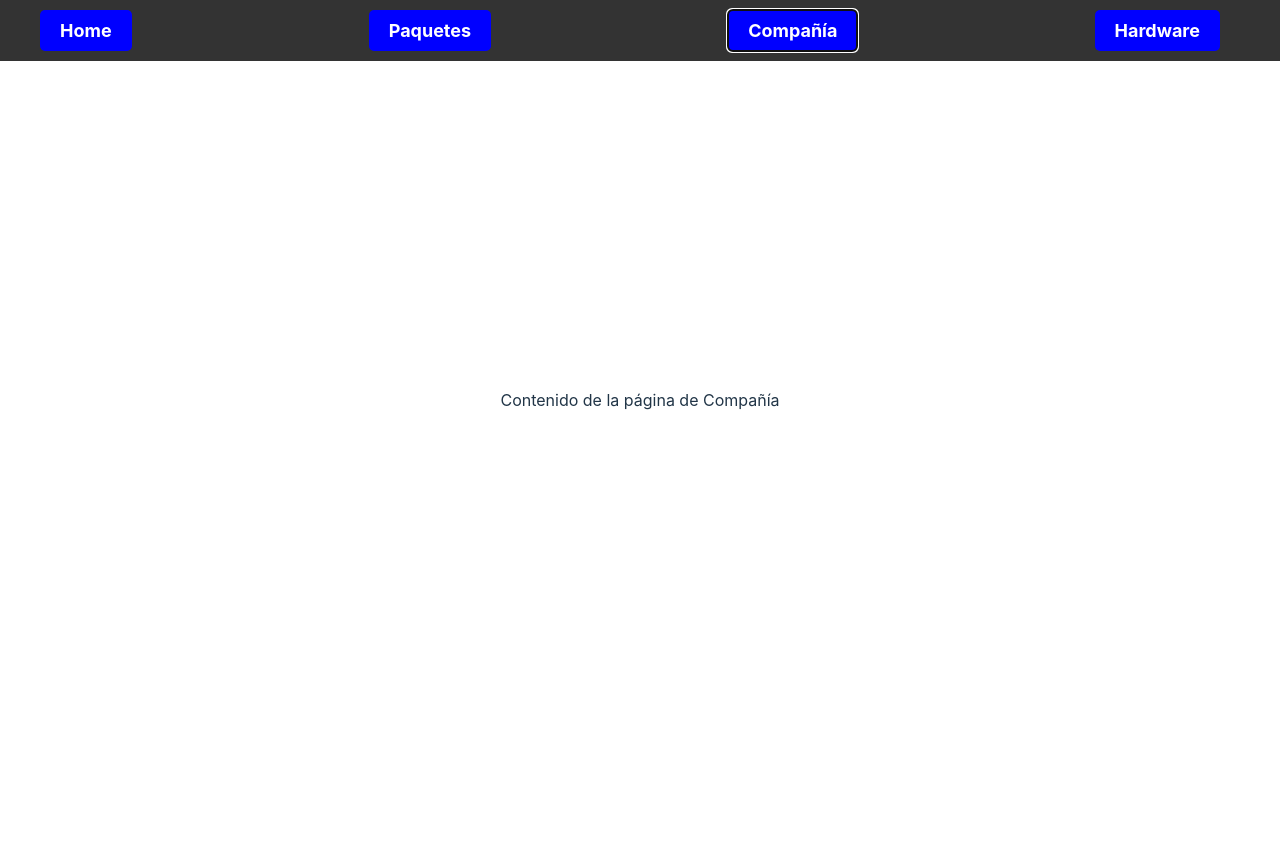
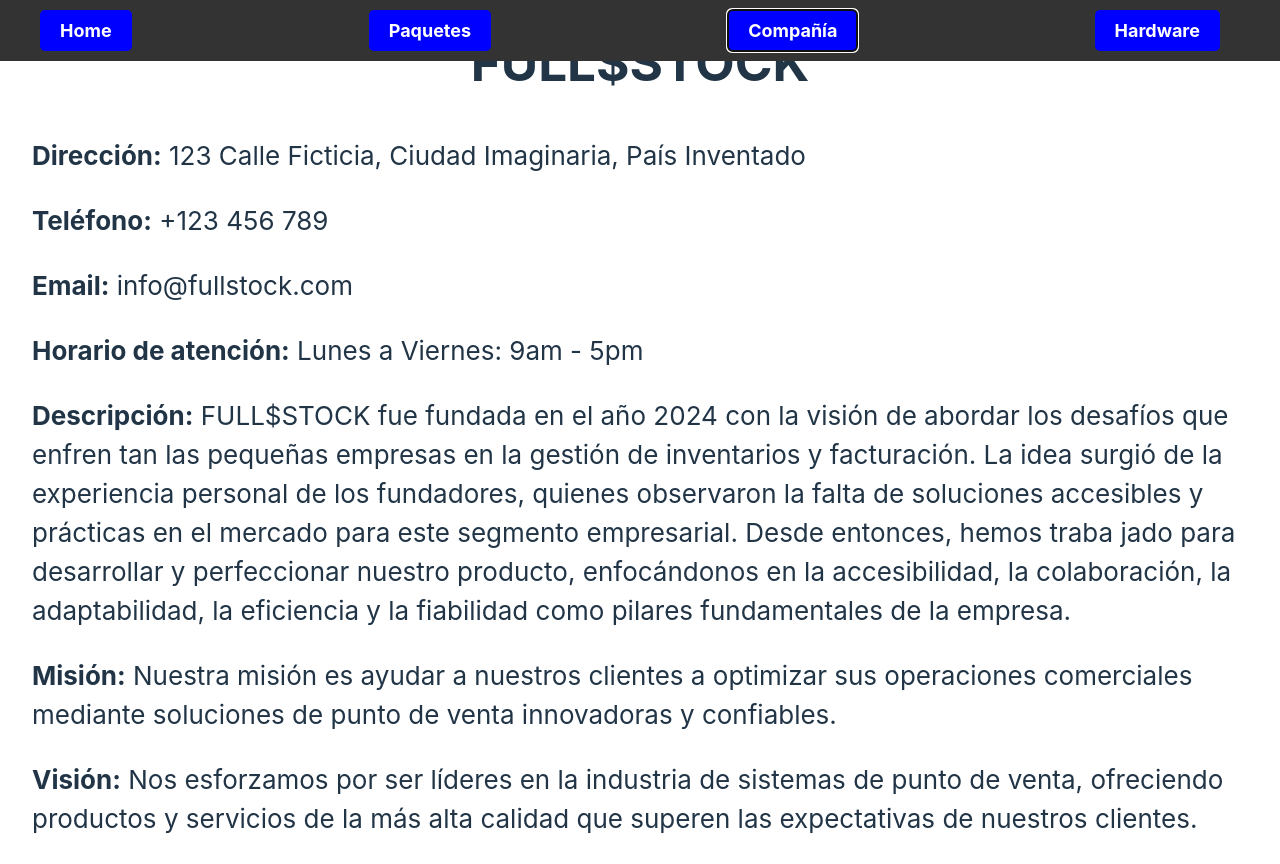
Before and after one commit to BastianCarrasco/FH, a React (Vite) app in the folder FH/FullS/: page / in a window 1280 px wide. Both pictures are taken after a click on the button "Compañía". Before the commit the page ends 800 px from the top, so only its background shows below. Built offline with nearby package versions, Linux system fonts and the light colour scheme.

Commit message:
Compañia
Se agrega texto sobre la compañia, fono, direccion, etc

```diff
--- a/FH/FullS/src/App.jsx
+++ b/FH/FullS/src/App.jsx
@@ -4,6 +4,7 @@ import Navbar from './navbar';
 import Paquetes from './paginas/paquetes'; // Importa el componente Paquetes
 import Home from './paginas/Home';
 import Hardware from './paginas/hardware';
+import Compania from './paginas/compañia';
 function App() {
   // Estado para la página actual
   const [currentPage, setCurrentPage] = useState('home');
@@ -21,7 +22,7 @@ function App() {
       case 'paquetes':
         return <Paquetes />; // Renderiza el componente Paquetes
       case 'compania':
-        return <div>Contenido de la página de Compañía</div>;
+        return  <Compania />;
       case 'hardware':
         return <Hardware />;
       default:
--- /dev/null
+++ b/FH/FullS/src/paginas/compañia.jsx
@@ -0,0 +1,26 @@
+import React from 'react';
+
+function Compania() {
+  return (
+    <div style={{ width: '100%', height: '100vh', display: 'flex', justifyContent: 'center', alignItems: 'center', flexDirection: 'column' }}>
+      <h1 style={{ textAlign: 'center', marginBottom: '20px' }}>FULL$STOCK</h1>
+      <div style={{ textAlign: 'left', maxWidth: '100%', fontSize:"26px" }}>
+        <p><strong>Dirección:</strong> 123 Calle Ficticia, Ciudad Imaginaria, País Inventado</p>
+        <p><strong>Teléfono:</strong> +123 456 789</p>
+        <p><strong>Email:</strong> info@fullstock.com</p>
+        <p><strong>Horario de atención:</strong> Lunes a Viernes: 9am - 5pm</p>
+        <p><strong>Descripción:</strong> FULL$STOCK fue fundada en el año 2024 con la visión de abordar los desafíos que enfren
+tan las pequeñas empresas en la gestión de inventarios y facturación. La idea surgió de la
+ experiencia personal de los fundadores, quienes observaron la falta de soluciones accesibles
+ y prácticas en el mercado para este segmento empresarial. Desde entonces, hemos traba
+jado para desarrollar y perfeccionar nuestro producto, enfocándonos en la accesibilidad,
+ la colaboración, la adaptabilidad, la eficiencia y la fiabilidad como pilares fundamentales
+ de la empresa.</p>
+        <p><strong>Misión:</strong> Nuestra misión es ayudar a nuestros clientes a optimizar sus operaciones comerciales mediante soluciones de punto de venta innovadoras y confiables.</p>
+        <p><strong>Visión:</strong> Nos esforzamos por ser líderes en la industria de sistemas de punto de venta, ofreciendo productos y servicios de la más alta calidad que superen las expectativas de nuestros clientes.</p>
+      </div>
+    </div>
+  );
+}
+
+export default Compania;
```
